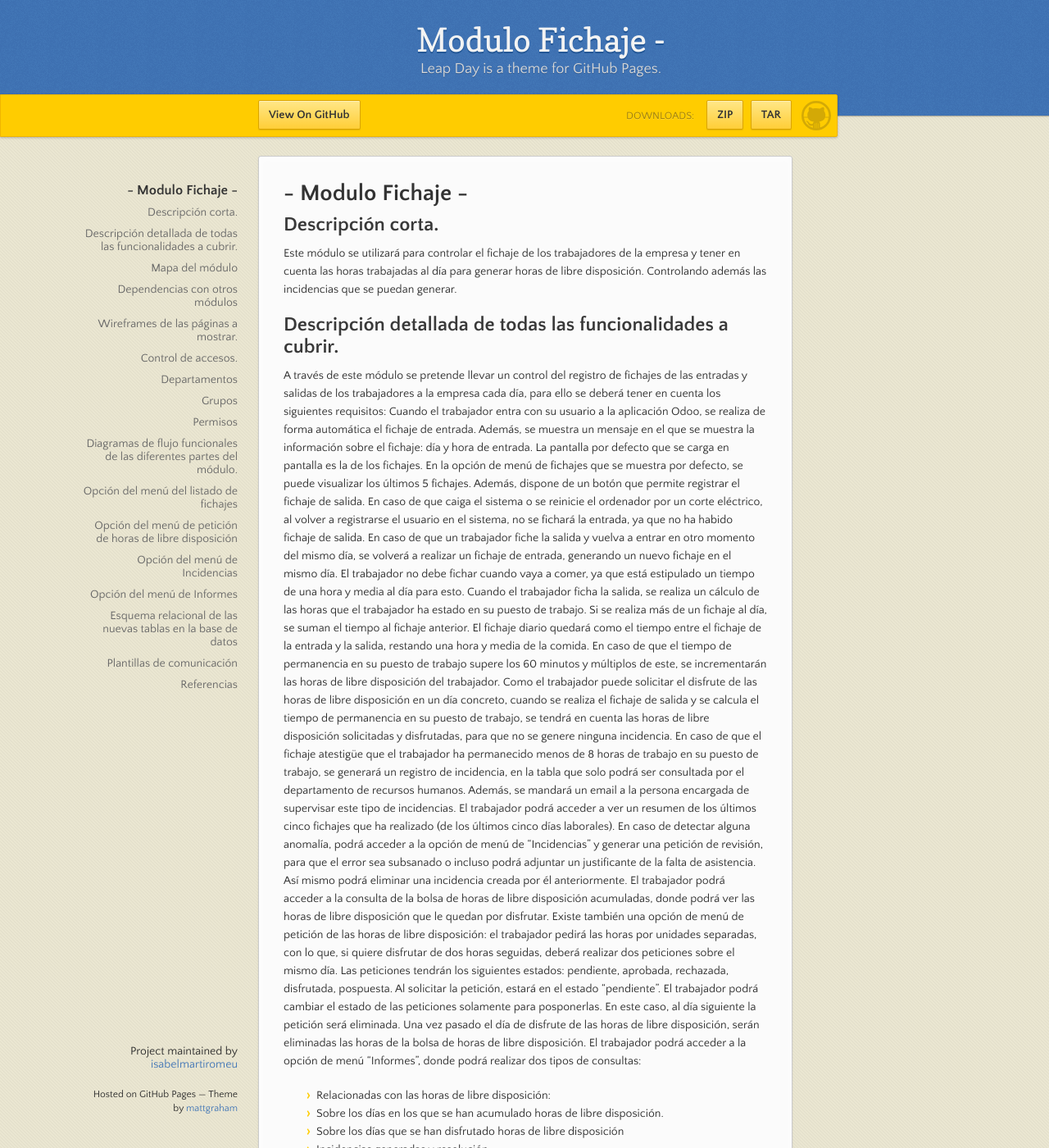
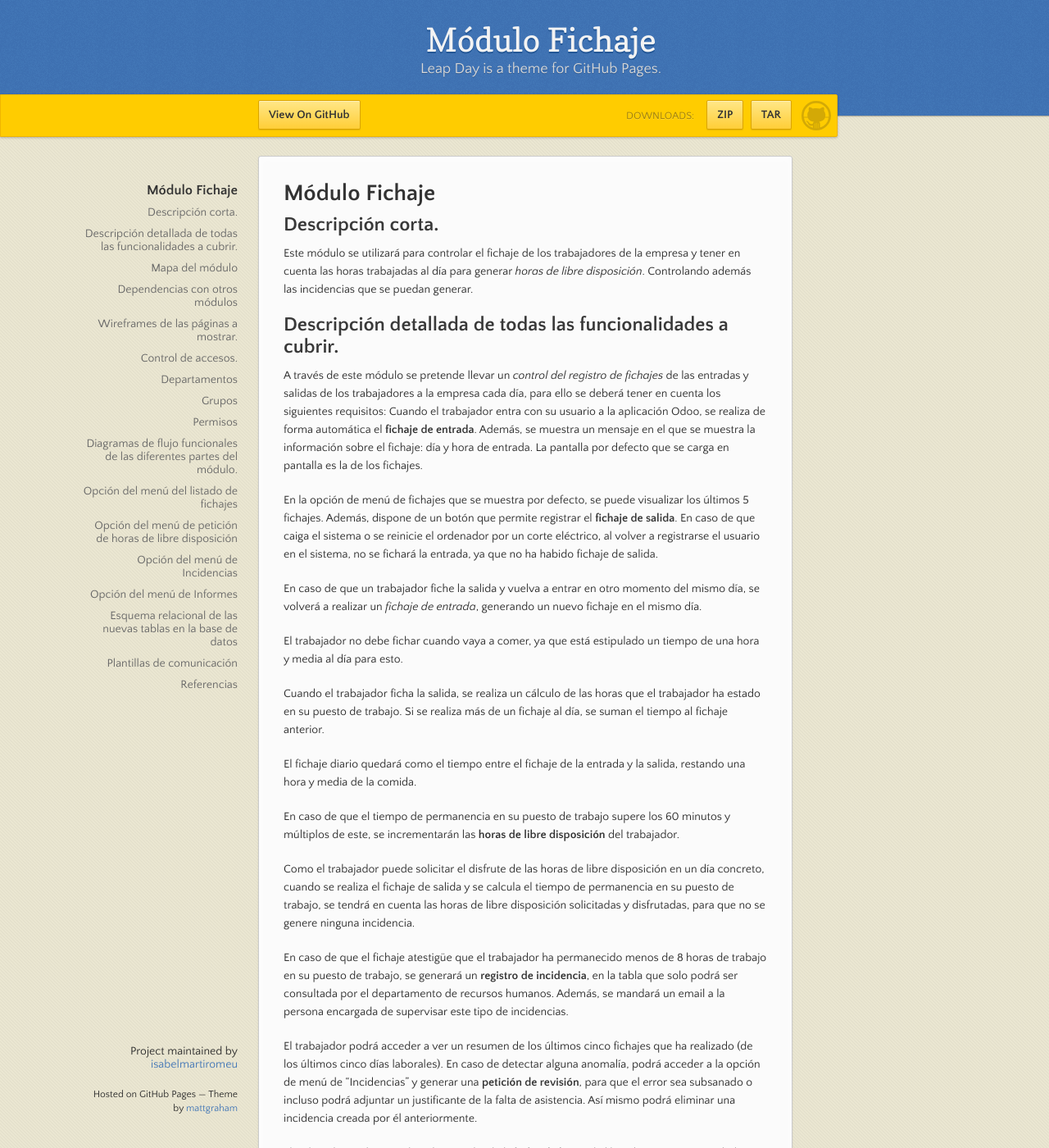
Before and after one commit to isabelmartiromeu/fichaje, a Jekyll site: the page built from docs/index.md, in a window 1280 px wide and 1400 px high. Shown: the whole window at 82% size. Built offline with Jekyll 4.4.1, drawn with Linux system fonts in a browser that asks for light colours; our own code applies the rules of GitHub Pages for plain Markdown files; some of the changed text lies outside the part shown.

Commit message:
Modificación del archivo index.md y creación de carpeta para las imágenes

```diff
--- a/docs/index.md
+++ b/docs/index.md
@@ -1,28 +1,47 @@
 ---
 layout: default
 ---
-# - Modulo Fichaje -
+# Módulo Fichaje
+
 ## Descripción corta.
-Este módulo se utilizará para controlar el fichaje de los trabajadores de la empresa y tener en cuenta las horas trabajadas al día para generar horas de libre disposición. Controlando además las incidencias que se puedan generar.
+
+Este módulo se utilizará para controlar el fichaje de los trabajadores de la empresa y tener en cuenta las horas trabajadas al día para generar *horas de libre disposición*. Controlando además las incidencias que se puedan generar.
 
 ## Descripción detallada de todas las funcionalidades a cubrir.
-A través de este módulo se pretende llevar un control del registro de fichajes de las entradas y salidas de los trabajadores a la empresa cada día, para ello se deberá tener en cuenta los siguientes requisitos:
-Cuando el trabajador entra con su usuario a la aplicación Odoo, se realiza de forma automática el fichaje de entrada. Además, se muestra un mensaje en el que se muestra la información sobre el fichaje: día y hora de entrada. La pantalla por defecto que se carga en pantalla es la de los fichajes.
-En la opción de menú de fichajes que se muestra por defecto, se puede visualizar los últimos 5 fichajes. Además, dispone de un botón que permite registrar el fichaje de salida.
+
+A través de este módulo se pretende llevar un *control del registro de fichajes* de las entradas y salidas de los trabajadores a la empresa cada día, para ello se deberá tener en cuenta los siguientes requisitos:
+Cuando el trabajador entra con su usuario a la aplicación Odoo, se realiza de forma automática el **fichaje de entrada**. Además, se muestra un mensaje en el que se muestra la información sobre el fichaje: día y hora de entrada. La pantalla por defecto que se carga en pantalla es la de los fichajes.
+
+En la opción de menú de fichajes que se muestra por defecto, se puede visualizar los últimos 5 fichajes. Además, dispone de un botón que permite registrar el **fichaje de salida**.
 En caso de que caiga el sistema o se reinicie el ordenador por un corte eléctrico, al volver a registrarse el usuario en el sistema, no se fichará la entrada, ya que no ha habido fichaje de salida.
-En caso de que un trabajador fiche la salida y vuelva a entrar en otro momento del mismo día, se volverá a realizar un fichaje de entrada, generando un nuevo fichaje en el mismo día.
+
+En caso de que un trabajador fiche la salida y vuelva a entrar en otro momento del mismo día, se volverá a realizar un *fichaje de entrada*, generando un nuevo fichaje en el mismo día.
+
 El trabajador no debe fichar cuando vaya a comer, ya que está estipulado un tiempo de una hora y media al día para esto.
+
 Cuando el trabajador ficha la salida, se realiza un cálculo de las horas que el trabajador ha estado en su puesto de trabajo. Si se realiza más de un fichaje al día, se suman el tiempo al fichaje anterior.
+
 El fichaje diario quedará como el tiempo entre el fichaje de la entrada y la salida, restando una hora y media de la comida.
-En caso de que el tiempo de permanencia en su puesto de trabajo supere los 60 minutos y múltiplos de este, se incrementarán las horas de libre disposición del trabajador.
+
+En caso de que el tiempo de permanencia en su puesto de trabajo supere los 60 minutos y múltiplos de este, se incrementarán las **horas de libre disposición** del trabajador.
+
 Como el trabajador puede solicitar el disfrute de las horas de libre disposición en un día concreto, cuando se realiza el fichaje de salida y se calcula el tiempo de permanencia en su puesto de trabajo, se tendrá en cuenta las horas de libre disposición solicitadas y disfrutadas, para que no se genere ninguna incidencia.
-En caso de que el fichaje atestigüe que el trabajador ha permanecido menos de 8 horas de trabajo en su puesto de trabajo, se generará un registro de incidencia, en la tabla que solo podrá ser consultada por el departamento de recursos humanos. Además, se mandará un email a la persona encargada de supervisar este tipo de incidencias.
-El trabajador podrá acceder a ver un resumen de los últimos cinco fichajes que ha realizado (de los últimos cinco días laborales). En caso de detectar alguna anomalía, podrá acceder a la opción de menú de "Incidencias" y generar una petición de revisión, para que el error sea subsanado o incluso podrá adjuntar un justificante de la falta de asistencia. Así mismo podrá eliminar una incidencia creada por él anteriormente.
-El trabajador podrá acceder a la consulta de la bolsa de horas de libre disposición acumuladas, donde podrá ver las horas de libre disposición que le quedan por disfrutar.
-Existe también una opción de menú de petición de las horas de libre disposición: el trabajador pedirá las horas por unidades separadas, con lo que, si quiere disfrutar de dos horas seguidas, deberá realizar dos peticiones sobre el mismo día. Las peticiones tendrán los siguientes estados: pendiente, aprobada, rechazada, disfrutada, pospuesta.  Al solicitar la petición, estará en el estado "pendiente".
+
+En caso de que el fichaje atestigüe que el trabajador ha permanecido menos de 8 horas de trabajo en su puesto de trabajo, se generará un **registro de incidencia**, en la tabla que solo podrá ser consultada por el departamento de recursos humanos. Además, se mandará un email a la persona encargada de supervisar este tipo de incidencias.
+
+El trabajador podrá acceder a ver un resumen de los últimos cinco fichajes que ha realizado (de los últimos cinco días laborales). En caso de detectar alguna anomalía, podrá acceder a la opción de menú de "Incidencias" y generar una **petición de revisión**, para que el error sea subsanado o incluso podrá adjuntar un justificante de la falta de asistencia. Así mismo podrá eliminar una incidencia creada por él anteriormente.
+
+El trabajador podrá acceder a la consulta de la **bolsa de horas** de libre disposición acumuladas, donde podrá ver las horas de libre disposición que le quedan por disfrutar.
+
+Existe también una opción de menú de petición de las horas de libre disposición: el trabajador pedirá las horas por unidades separadas, con lo que, si quiere disfrutar de dos horas seguidas, deberá realizar dos peticiones sobre el mismo día.
+
+Las peticiones tendrán los siguientes *estados*: pendiente, aprobada, rechazada, disfrutada, pospuesta.  Al **solicitar la petición**, estará en el estado "pendiente".
+
 El trabajador podrá cambiar el estado de las peticiones solamente para posponerlas. En este caso, al día siguiente la petición será eliminada.
-Una vez pasado el día de disfrute de las horas de libre disposición, serán eliminadas las horas de la bolsa de horas de libre disposición.
-El trabajador podrá acceder a la opción de menú "Informes", donde podrá realizar dos tipos de consultas:
+
+Una vez pasado el día de disfrute de las horas de libre disposición, serán **eliminadas las horas** de la bolsa de horas de libre disposición.
+
+El trabajador podrá acceder a la opción de menú "Informes", donde podrá realizar dos tipos de **consultas**:
   - Relacionadas con las horas de libre disposición:
   - Sobre los días en los que se han acumulado horas de libre disposición.
   - Sobre los días que se han disfrutado horas de libre disposición
@@ -30,20 +49,31 @@
 - Relacionadas con los fichajes:
   - Últimos fichajes realizados: últimos 10 días, 15 días, 20 días, 25 días o 30 días.
   - Incidencias generadas y resolución.
+
 ## Mapa del módulo
+
 Las diferentes opciones de menú que se pueden encontrar en el módulo de fichajes, son las siguientes:
-![](mapa_modulo_fichajes.png)
+
+![](./img/mapa_modulo_fichajes.png)
+
+
 ## Dependencias con otros módulos
+
 El módulo de fichajes tiene relación con los módulos:
 - Empleados
+
 ## Wireframes de las páginas a mostrar.
+
 Existe un menú que permite acceder a las diferentes acciones que se pueden realizar en el módulo. La vista que se muestra por defecto es la siguiente.
 Listado de fichajes de un empleado:
-![](boceto_listado_fichajes.png)
+
+![](./img/boceto_listado_fichajes.png)
 
 
 ## Control de accesos.
+
 ### Departamentos
+
 Departamentos existentes en la empresa:
 - Producción
 - Mantenimiento preventivo
@@ -74,9 +104,12 @@
 |Consultar incidencias horas|Recursos humanos|Editar, Borrar, Consultar, Imprimir|
 |Consultar incidencias fichajes|Recursos humanos|Editar, Borrar, Consultar, Imprimir|
 
+
 ## Diagramas de flujo funcionales de las diferentes partes del módulo.
 
+
 ### Opción del menú del listado de fichajes
+
 
 Al entrar en la aplicación se verá si ya se ha realizado un fichaje ese mismo día, en caso de que no sea así, se registrará la entrada al trabajo. En caso de que ya se haya fichado ese mismo día, se verá si hay un fichaje de salida, en caso de que sí que haya, significa que el sistema ha caído y se están reiniciando los ordenadores, en caso de que haya un fichaje de salida, se vuelve a fichar la entrada y queda a la espera del fichaje de salida.
 
@@ -84,7 +117,8 @@
 
 Es posible que se haya fichado más de una vez la entrada y salida a la empresa, por lo que se tendrán que sumar las horas para tener el cómputo de la jornada laboral diaria. Del mismo modo, es posible que se haya disfrutado del permiso por hora de libre disposición, con lo que también se sumarán al cómputo de horas y así saber si se han cubierto de forma correcta el resto de horas.
 
-![](diagr_flujo_fichaje.png)
+![](./img/diagr_flujo_fichaje.png)
+
 
 ### Opción del menú de petición de horas de libre disposición
 
@@ -93,7 +127,8 @@
 Se podrá editar la petición no disfrutada, modificarla e incluso cancelarla.
 
 
-![](diagr_flujo_horas_disposicion.png)
+![](./img/diagr_flujo_horas_disposicion.png)
+
 
 ### Opción del menú de Incidencias
 
@@ -103,7 +138,8 @@
 
 El trabajador podrá adjuntar un documento que justifique cualquier incidencia y eliminar una incidencia creada anteriormente por él.
 
-![](diagr_flujo_incidencias.png)
+![](./img/diagr_flujo_incidencias.png)
+
 
 ### Opción del menú de Informes
 
@@ -113,13 +149,15 @@
 
 Sobre los fichajes, se podrá elegir obtener un informe los últimos fiches o sobre incidencias relacionadas con los fichajes. Además, se podrá imprimir cualquier informe.
 
-![](diagr_flujo_informes.png)
+![](./img/diagr_flujo_informes.png)
+
 
 ## Esquema relacional de las nuevas tablas en la base de datos
 
 La tabla *empleado* será una herencia de la tabla que ya existe en Odoo.
 
-![](e-r_modulo_fichaje.png)
+![](./img/e-r_modulo_fichaje.png)
+
 
 ## Plantillas de comunicación
 
```
Also changed, not shown: docs/img/boceto_listado_fichajes.png (renamed from docs/boceto_listado_fichajes.png), docs/img/diagr_flujo_fichaje.png (renamed from docs/diagr_flujo_fichaje.png), docs/img/diagr_flujo_horas_disposicion.png (renamed from docs/diagr_flujo_horas_disposicion.png), docs/img/diagr_flujo_incidencias.png (renamed from docs/diagr_flujo_incidencias.png), docs/img/diagr_flujo_informes.png (renamed from docs/diagr_flujo_informes.png), docs/img/e-r_modulo_fichaje.png (renamed from docs/e-r_modulo_fichaje.png), docs/img/mapa_modulo_fichajes.png (renamed from docs/mapa_modulo_fichajes.png), docs/img/thumbnail.png (renamed from docs/thumbnail.png).
